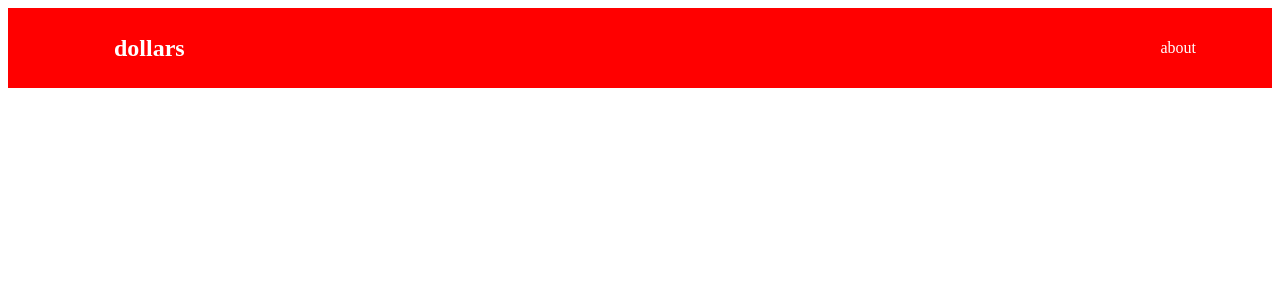
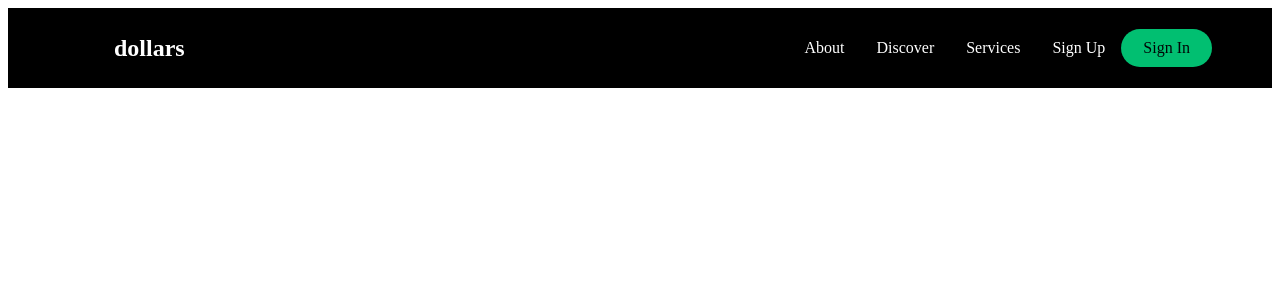
Before and after one commit to artursantana/WebSite-Smooth-, a React (Vite) app: page / in a window 1280 px wide. Shown: the top 300 px of the page. Built offline with nearby package versions, Linux system fonts and the light colour scheme.

Commit message:
New work

```diff
--- a/src/components/Navbar/NavbarElements.jsx
+++ b/src/components/Navbar/NavbarElements.jsx
@@ -1,11 +1,11 @@
 import styled from 'styled-components'
-import { Link as LinkR } from 'react-router-dom'
+import { Link, Link as LinkR } from 'react-router-dom'
 import { Link as LinkS } from 'react-router-dom'
 
 
 export const Nav = styled.nav `
 
-background-color: red;
+background-color: black;
 height: 80px;
 
 display: flex;
@@ -57,6 +57,7 @@ display: none;
     transform: translate(-100%, 60%);
     font-size: 1.8rem;
     cursor: pointer;
+    color:white;
 }
 `
 
@@ -88,5 +89,32 @@ cursor: pointer;
 &active {
     border-bottom: 3px solid #01bf71;
 }
+`
+
+export const NavBtn = styled.nav`
+display: flex;
+align-items: center;
+
+@media (max-width: 768px) {
+    display: none;
+}
+`
+
+export const NavBtnLink = styled(LinkR)`
+border-radius: 50px;
+background-color:#01bf71;
+white-space: nowrap;
+padding: 10px 22px;
+color: #010606;
+font-size: 16px;
+cursor: pointer;
+transition: all 0.2s;
+text-decoration: none;
+
+&:hover {
+    transition: all 0.2s;
+    background: #fff;
+    color: #010606;
+}
 
 `
--- a/src/components/Navbar/index.jsx
+++ b/src/components/Navbar/index.jsx
@@ -1,6 +1,6 @@
 
 import { FaBars } from 'react-icons/fa'
-import { Nav, NavbarContainer, NavLogo, MobileIcon, NavMenu, NavLinks, NavItem } from './NavbarElements'
+import { Nav, NavbarContainer, NavLogo, MobileIcon, NavMenu, NavLinks, NavItem, NavBtn, NavBtnLink } from './NavbarElements'
 
 
 export const Navbar = () => {
@@ -14,9 +14,20 @@ export const Navbar = () => {
       </MobileIcon>
       <NavMenu>
       <NavItem>
-        <NavLinks to='about'>about</NavLinks>
+        <NavLinks to='about'>About</NavLinks>
       </NavItem>
-
+      <NavItem>
+        <NavLinks to='discover'>Discover</NavLinks>
+      </NavItem>
+      <NavItem>
+        <NavLinks to='services'>Services</NavLinks>
+      </NavItem>
+      <NavItem>
+        <NavLinks to='signup'>Sign Up</NavLinks>
+      </NavItem>
+      <NavBtn>
+        <NavBtnLink to='/singnin'>Sign In </NavBtnLink>
+      </NavBtn>
       </NavMenu>
     </NavbarContainer>
    </Nav>
```
